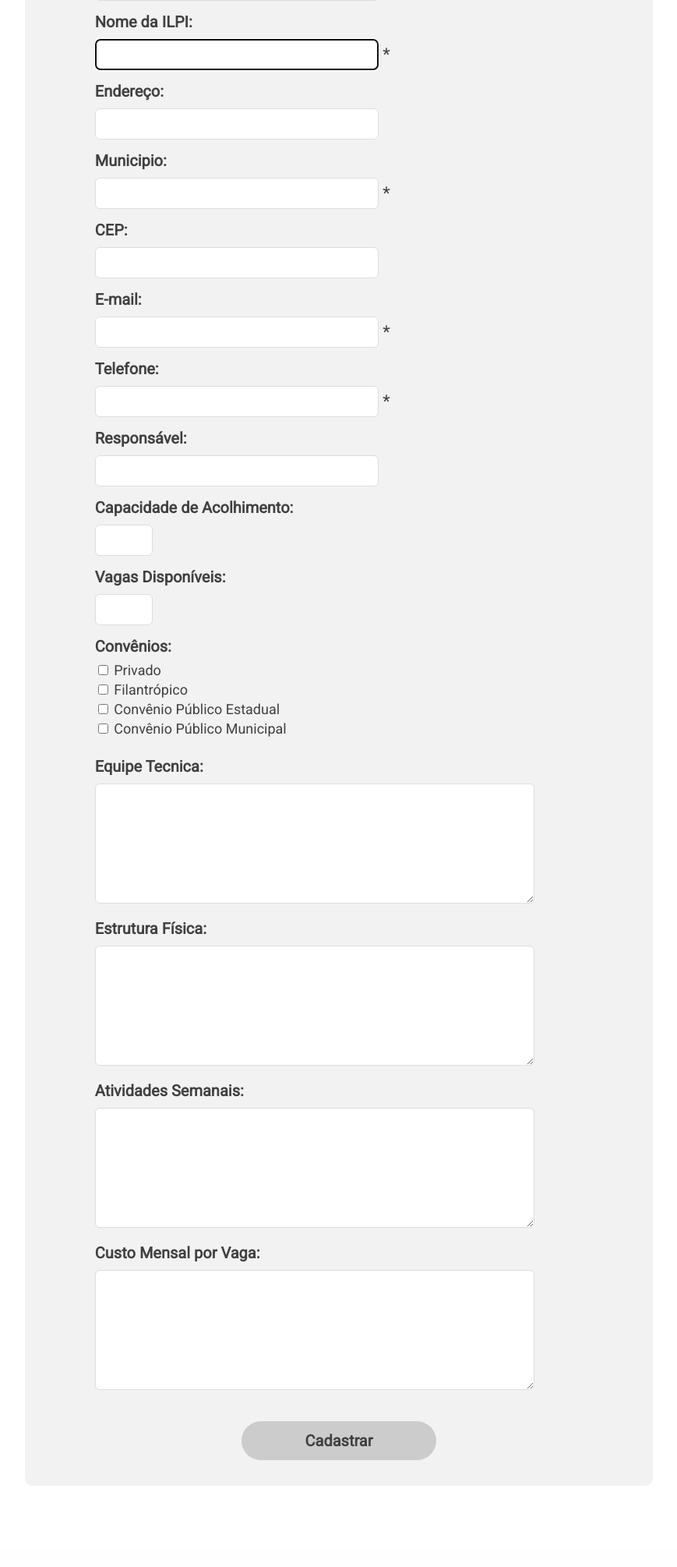
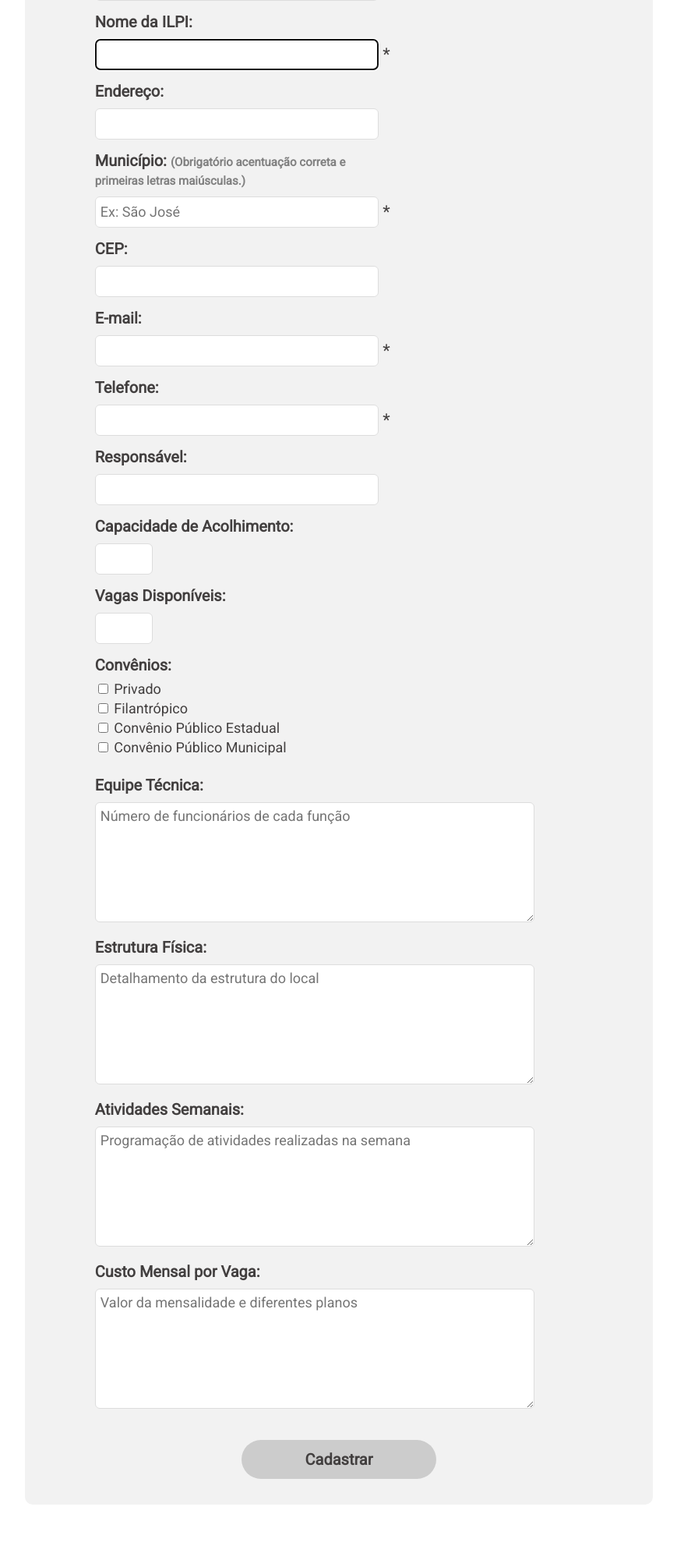
Before and after one commit to BrunaGrubCosenza/projeto-de-extensao, a PHP site: page /cadastroIlpi.php in a window 1280 px wide. Shown: the part 335-2345 px from the top of the page at 78% size, without its empty margins (205-1074 px from the left). Before the commit the page ends 2208 px from the top, so only its background shows below. Run offline with PHP 8.4, Linux system fonts and the light colour scheme; the visitor is signed in with stand-in values (Sample User, id 1).

Commit message:
Testes: - Alterações: visuais; - Título: Mapa de Vagas por Município (na tela indicadores); - Limitar no front a quantidade de caracteres (Telefone, CNPJ e CEP); - Mensagem: Obrigatório acentuação correta no campo município.

```diff
--- a/admin/cadastroIlpi.php
+++ b/admin/cadastroIlpi.php
@@ -29,7 +29,7 @@ require_once "../includes/valida-acesso.inc.php";
       <fieldset>
 
         <label class="alinha"> CNPJ: </label>
-        <input type="text" name="cnpj" required><span title="Preenchimento obrigatório"> *</span> <br>
+        <input type="text" name="cnpj" min="14"  max="18" required ><span title="Preenchimento obrigatório"> *</span> <br>
 
         <label class="alinha"> Nome da ILPI: </label>
         <input type="text" name="nome" autofocus required><span title="Preenchimento obrigatório"> *</span> <br>
@@ -37,17 +37,17 @@ require_once "../includes/valida-acesso.inc.php";
         <label class="alinha"> Endereço: </label>
         <input type="text" name="endereco"> <br>
 
-        <label class="alinha"> Municipio: </label>
-        <input type="text" name="municipio" required><span title="Preenchimento obrigatório"> *</span> <br>
+        <label class="alinha"> Município: <span style="font-size: 15px; color: grey;">(Obrigatório acentuação correta e primeiras letras maiúsculas.)</span> </label>
+        <input type="text" name="municipio" placeholder="Ex: São José" required><span title="Preenchimento obrigatório"> *</span> <br>
 
         <label class="alinha"> CEP: </label>
-        <input type="text" name="cep"> <br>
+        <input type="text" name="cep" min="8" max="9"> <br>
 
         <label class="alinha"> E-mail: </label>
         <input type="email" name="email" required><span title="Preenchimento obrigatório"> *</span> <br>
 
         <label class="alinha"> Telefone: </label>
-        <input type="text" name="telefone" required><span title="Preenchimento obrigatório"> *</span> <br>
+        <input type="text" name="telefone" max="20" required><span title="Preenchimento obrigatório"> *</span> <br>
 
         <label class="alinha"> Responsável: </label>
         <input type="text" name="responsavel"> <br>
@@ -73,17 +73,17 @@ require_once "../includes/valida-acesso.inc.php";
         </label><br>
         <br>
 
-        <label class="alinha"> Equipe Tecnica: </label>
-        <textarea class="textarea" name="equipe"></textarea> <br>
+        <label class="alinha"> Equipe Técnica: </label>
+        <textarea class="textarea" name="equipe" placeholder="Número de funcionários de cada função"></textarea> <br>
 
         <label class="alinha"> Estrutura Física: </label>
-        <textarea class="textarea" name="estrutura"></textarea> <br>
+        <textarea class="textarea" name="estrutura" placeholder="Detalhamento da estrutura do local"></textarea> <br>
 
         <label class="alinha"> Atividades Semanais: </label>
-        <textarea class="textarea" name="atvdSemanal"></textarea> <br>
+        <textarea class="textarea" name="atvdSemanal" placeholder="Programação de atividades realizadas na semana"></textarea> <br>
 
         <label class="alinha"> Custo Mensal por Vaga: </label>
-        <textarea class="textarea" name="custoVaga"></textarea> <br>
+        <textarea class="textarea" name="custoVaga" placeholder="Valor da mensalidade e diferentes planos"></textarea> <br>
 
         <div style="width: 100%">
           <button name="cadastrar" class="botao-cadastrar-ilpi"> Cadastrar </button>
--- a/admin/indicadores.php
+++ b/admin/indicadores.php
@@ -25,7 +25,7 @@ require_once "../includes/valida-acesso.inc.php";
     </nav>
   </header>
 
-  <h1> Indicadores </h1>
+  <h1 class="h1-estilizado" style="font-size: 31px;"> Indicadores </h1>
 
   <!-- Div para os gráficos -->
   <div class="container-graficos">
@@ -35,6 +35,7 @@ require_once "../includes/valida-acesso.inc.php";
     </div>
   </div>
   </div>
+  <h1 class="h1-estilizado" style="font-size: 22px;"> Mapa de vagas disponíveis por município </h1>
   <!-- Div para envolver o mapa -->
   <div class="container-map">
     <div id="map"></div>
--- a/css/estilo.css
+++ b/css/estilo.css
@@ -572,11 +572,11 @@ button#btnEditarPerfil {
   margin-right: auto;
   border: 0, 5px solid var(--color4);
   width: 30%;
-  background: linear-gradient(rgb(216, 209, 209, 0.4), rgb(255, 255, 255, 0.4));
   border-radius: 6px;
 }
 
 .grafico {
+  margin-top: 10px;
   width: 200px;
   height: 200px;
   margin-bottom: 30px;
@@ -590,6 +590,7 @@ button#btnEditarPerfil {
 
 .container-map {
   display: flex;
+  margin-top: 10px;
   justify-content: center;
   /* Centralizar o mapa horizontalmente */
 }
--- a/includes/valida-acesso.inc.php
+++ b/includes/valida-acesso.inc.php
@@ -4,5 +4,5 @@
 
  if(!isset($_SESSION["conectado"]) OR $_SESSION["conectado"] != true)
   {
-  exit("<p> Acesso proibido. Faça o cadastro ou o login na aplicação! </p>");
+  exit("<p> Acesso proibido. <a href='../direcionamentoLogin.php'> Clique aqui para fazer o login! </a></p>");
   }
```
